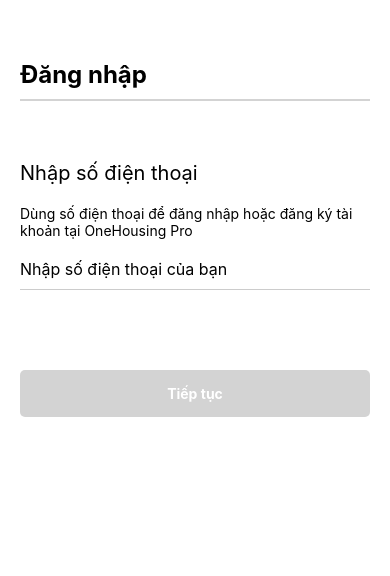
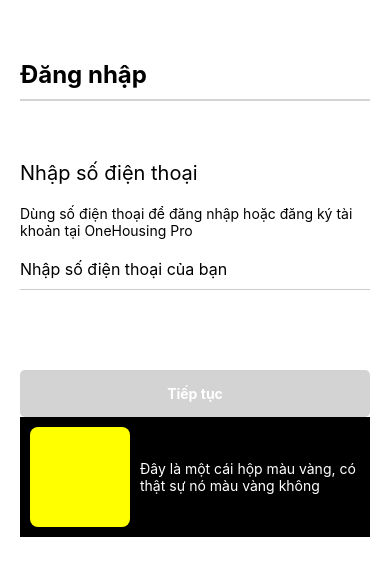
Before and after one commit to Quanbeothoima123/ReactNative2, a React Native app: screen / in a window 390 px wide. Shown: the top 576 px of the page. Built offline with nearby package versions, Linux system fonts and the light colour scheme.

Commit message:
reactangle component

```diff
--- a/App.js
+++ b/App.js
@@ -8,12 +8,14 @@ import {
   TouchableWithoutFeedback,
   Keyboard,
   View,
+  ScrollView,
 } from "react-native";
-
+import Rectangle from "./component/rectangle";
 export default function App() {
   return (
     <TouchableWithoutFeedback onPress={Keyboard.dismiss}>
       <KeyboardAvoidingView style={styles.container}>
+        <ScrollView>
           <View style={styles.header}>
             <Text style={styles.headerText}>Đăng nhập</Text>
           </View>
@@ -38,7 +40,27 @@ export default function App() {
               <Text style={styles.buttonText}>Tiếp tục</Text>
             </TouchableOpacity>
           </View>
+          <View
+            style={[
+              { flexDirection: "row" },
+              { justifyContent: "center" },
+              { alignItems: "center" },
+              { backgroundColor: "black" },
+            ]}
+          >
+            {/* Một rectangle */}
+            <Rectangle
+              width={100}
+              height={100}
+              color={"yellow"}
+              style={{ flex: 1 }}
+            />
+            <Text style={[{ flex: 1 }, { color: "white" }]}>
+              Đây là một cái hộp màu vàng, có thật sự nó màu vàng không
+            </Text>
+          </View>
           <StatusBar style="auto" />
+        </ScrollView>
       </KeyboardAvoidingView>
     </TouchableWithoutFeedback>
   );
--- /dev/null
+++ b/component/rectangle.js
@@ -0,0 +1,24 @@
+import React from "react";
+import { View, StyleSheet } from "react-native";
+
+// Custom Component
+const Rectangle = ({ width, height, color }) => {
+  return (
+    <View
+      style={[
+        styles.rectangle,
+        { width: width, height: height, backgroundColor: color },
+      ]}
+    />
+  );
+};
+
+// StyleSheet
+const styles = StyleSheet.create({
+  rectangle: {
+    borderRadius: 8, // Ví dụ: Bo góc
+    margin: 10, // Khoảng cách mới
+  },
+});
+
+export default Rectangle;
```
Lines whose indentation alone changed are shown as unchanged.
